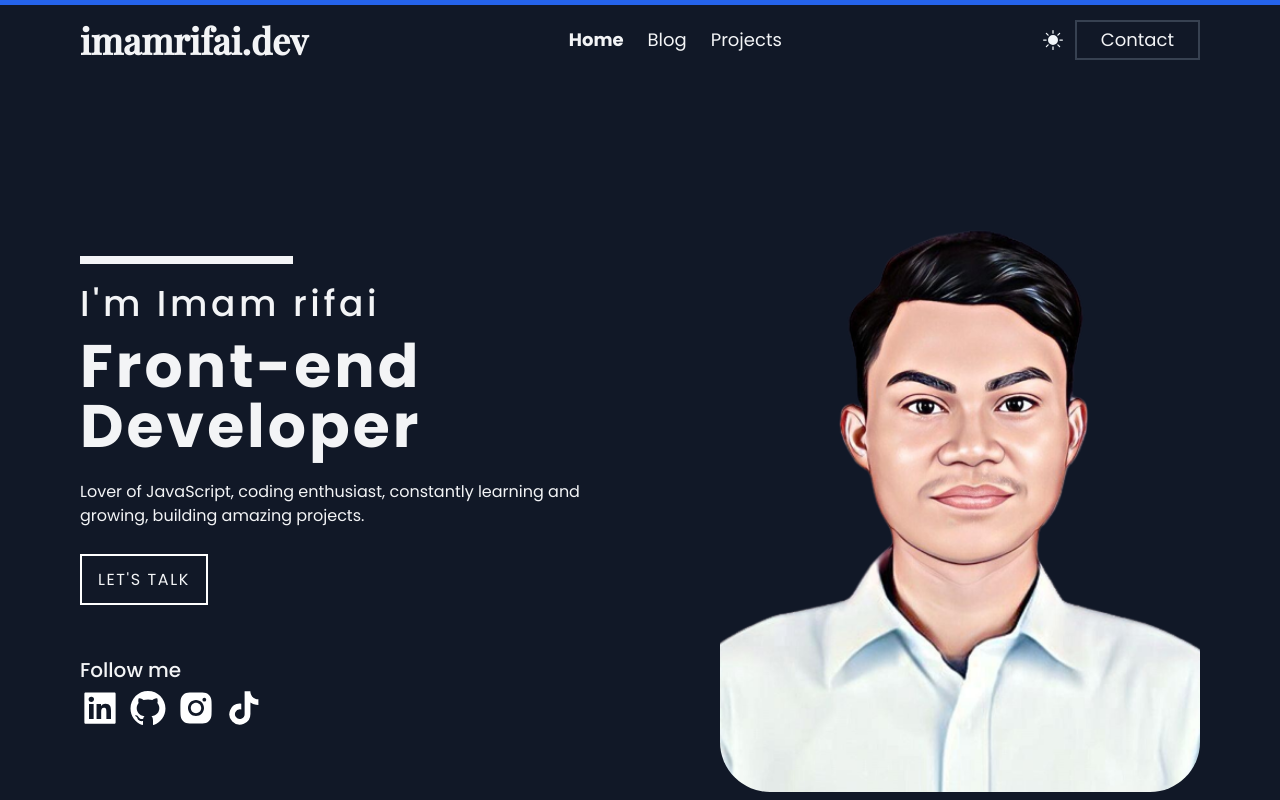
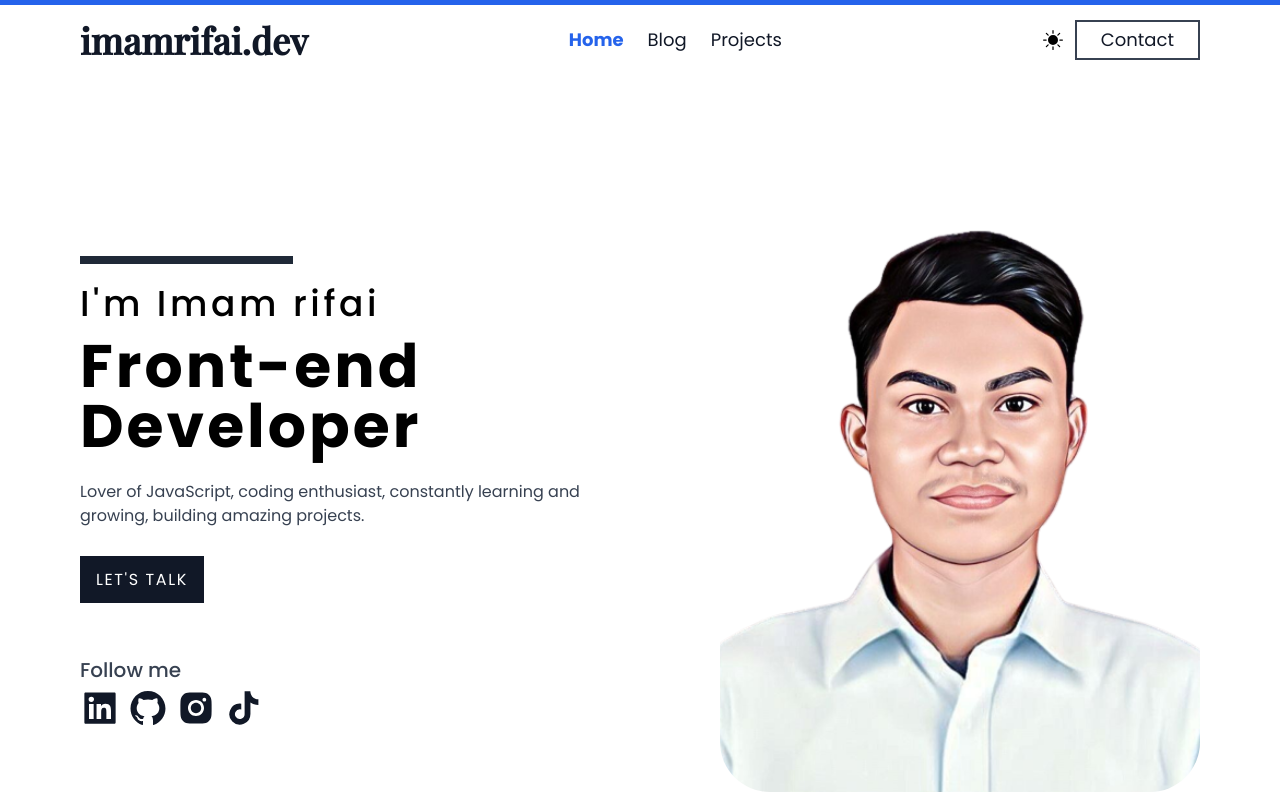
Before and after one commit to mohimamrifai/imamrifaidev-my-id, a Next.js app: page / in a window 1280 px wide. Both pictures are taken after a click on the button 1052 px from the left and 40 px from the top of the page. Shown: the top 800 px of the page. Built offline with nearby package versions, Linux system fonts and the light colour scheme.

Commit message:
fixing bug pada darkmode

```diff
--- a/app/blog/layout.jsx
+++ b/app/blog/layout.jsx
@@ -1,10 +1,8 @@
 import Footer from "../components/Footer";
-import Navbar from "../components/Navbar";
 
 export default function BlogLayout({ children }) {
     return (
         <>
-            <Navbar />
             {children}
             <Footer />
         </>
--- a/app/components/Navbar.jsx
+++ b/app/components/Navbar.jsx
@@ -9,16 +9,12 @@ import Link from 'next/link';
 import navLinks from '../navLinks';
 import {BsFillMoonFill, BsFillSunFill} from 'react-icons/bs'
 
-export default function Navbar() {
+export default function Navbar({isDark, handleDarkMode}) {
 
     const [active, setActive] = useState(false);
-    const [isDark , setIsDark] = useState(false)
+
     const pathname = usePathname();
 
-    const handleDarkMode = () => {
-        document.body.classList.toggle('dark')
-        setIsDark(!isDark)
-      }
 
     return (
         <div>
@@ -30,8 +26,21 @@ export default function Navbar() {
                     ))}
                 </div>
                 <div className='flex items-center gap-3'>
-                {isDark ? <button  className='text-slate-100' onClick={handleDarkMode}><BsFillSunFill size={20}/></button> : <button onClick={handleDarkMode}><BsFillMoonFill size={20}/></button>}
-                <Link href="https://api.whatsapp.com/send?phone=6282118668919&text=Halo%2C%20imam" target='_blank' className='hidden md:block md:text-lg font-Poppins border-2 hover:bg-blue-600 duration-200 transition-all hover:text-white md:border-gray-700 md:w-min md:py-1 md:px-6 md:text-gray-900 dark:text-gray-100'>Contact</Link>
+                {isDark ?
+                    <button
+                        onClick={handleDarkMode}>
+                        <BsFillSunFill size={20} className='dark:text-white'/>
+                    </button> :
+                    <button
+                        onClick={handleDarkMode}>
+                        <BsFillMoonFill size={20} className='text-gray-900 dark:text-white'/>
+                    </button>
+                }
+                <Link
+                    href="https://api.whatsapp.com/send?phone=6282118668919&text=Halo%2C%20imam" target='_blank'
+                    className='hidden md:block md:text-lg font-Poppins border-2 hover:bg-blue-600 duration-200 transition-all hover:text-white md:border-gray-700 md:w-min md:py-1 md:px-6 md:text-gray-900 dark:text-gray-100'>
+                    Contact
+                </Link>
                 </div>
                 <AiOutlineMenu
                     size={25}
--- a/app/layout.js
+++ b/app/layout.js
@@ -1,5 +1,7 @@
-
+'use client'
+import { useState } from 'react'
 import './globals.css'
+import Navbar from './components/Navbar'
 
 export const metadata = {
   title: 'imamrifai.dev',
@@ -7,9 +9,18 @@ export const metadata = {
 }
 
 export default function RootLayout({ children }) {
+
+  const [isDark , setIsDark] = useState(false)
+
+  const handleDarkMode = () => {
+    document.body.classList.toggle('dark')
+    setIsDark(!isDark)
+  }
+
   return (
     <html lang="en" id='home'>
       <body className="duration-300 transition-all">
+      <Navbar isDark={isDark} handleDarkMode={handleDarkMode}/>
       {children}</body>
     </html>
   )
--- a/app/page.js
+++ b/app/page.js
@@ -1,15 +1,15 @@
 
 import Hero from './components/Hero'
 import Projects from './components/Projects'
-import Navbar from './components/Navbar'
 import About from './components/About'
 import Footer from './components/Footer'
 import Scroll from './components/Scroll'
 
 export default function Home() {
+
+
   return (
     <>
-      <Navbar />
       <Scroll />
       <main className='lg:mt-20 dark:bg-gray-900 dark:text-white'>
         <Hero />
--- a/app/projects/layout.jsx
+++ b/app/projects/layout.jsx
@@ -1,10 +1,8 @@
 import Footer from "../components/Footer";
-import Navbar from "../components/Navbar";
 
 export default function BlogLayout({ children }) {
     return (
         <>
-            <Navbar />
             {children}
             <Footer />
         </>
```
